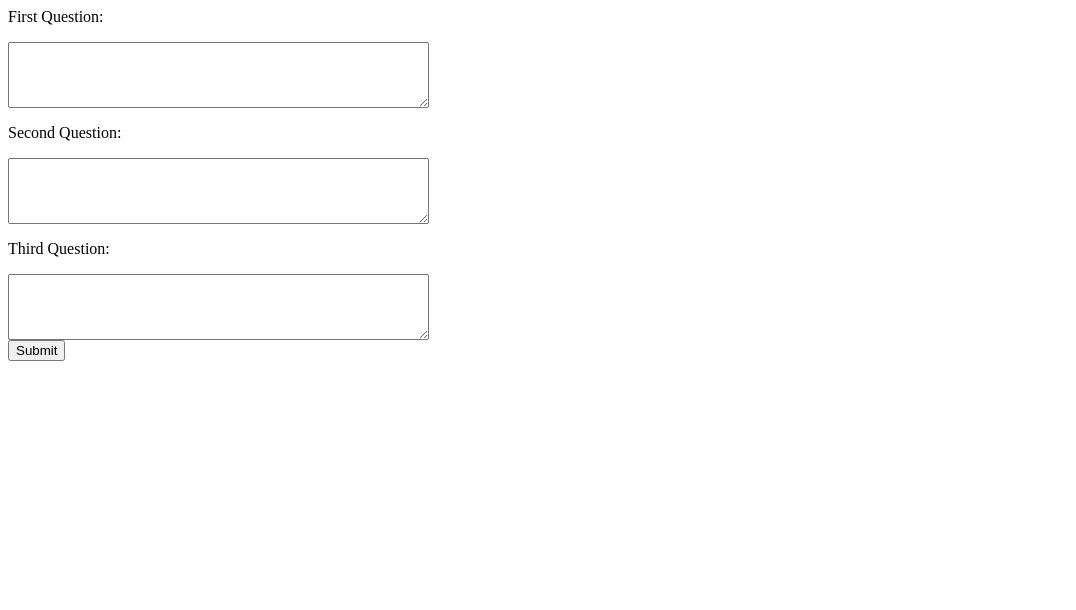
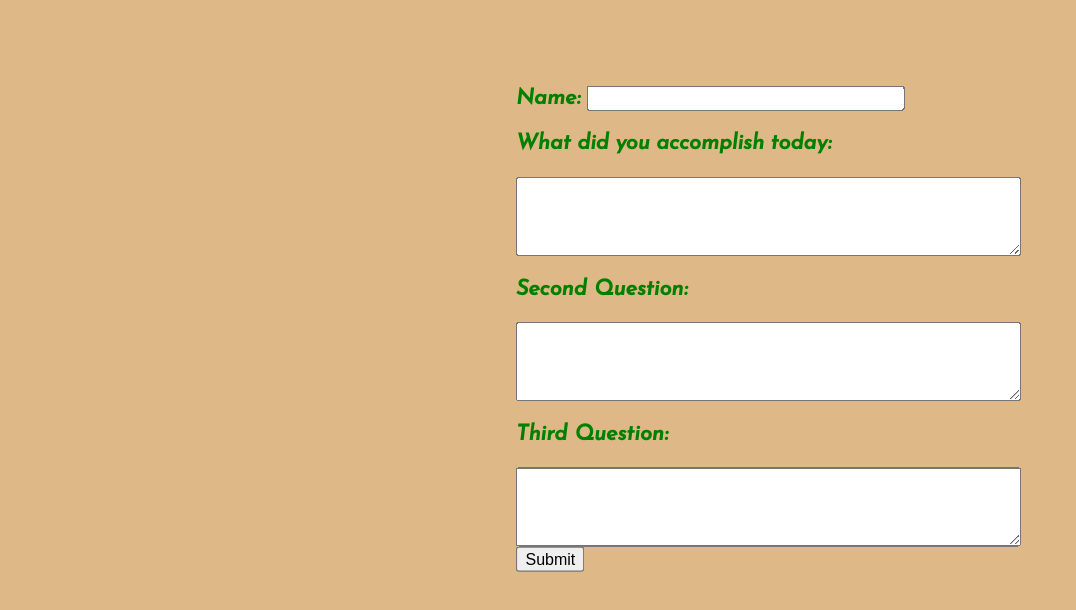
Before and after one commit to Motti789/survey, a plain HTML site: page index.html in a window 1280 px wide. Shown: the whole page, without its empty margins (0-1076 px from the left). Drawn offline with Linux system fonts and the light colour scheme.

Commit message:
started styling using css

```diff
--- a/index.html
+++ b/index.html
@@ -3,6 +3,7 @@
     <meta charset="UTF-8">
     <meta http-equiv="X-UA-Compatible" content="IE=edge">
     <meta name="viewport" content="width=device-width, initial-scale=1.0">
+    <link href="styles.css" rel="stylesheet">
     <title>Survey Questions</title>
     <script src="src/question.js"></script>
     <script src="index.js"></script>
--- a/src/question.js
+++ b/src/question.js
@@ -9,7 +9,10 @@ class Question{
 
    questionsDiv.innerHTML += `
     <form>
-     <p><label for="first-question">First Question:</label></p>
+    <label for="username">Name:</label>
+    <input type="text" id="username" name="username" size="30" required>
+
+     <p><label for="first-question">What did you accomplish today:</label></p>
      <textarea id="question" name="w3review" rows="4" cols="50" required></textarea>
      <br>
 
--- a/styles.css
+++ b/styles.css
@@ -0,0 +1,19 @@
+@import url("https://fonts.googleapis.com/css2?family=Josefin+Sans:ital,wght@1,500&family=Oswald:wght@600&display=swap");
+
+
+   body{
+    background-color: burlywood;
+
+    font-family: 'Josefin Sans', sans-serif;
+
+    font-size: large;
+    color: green;
+    font-weight: bold;
+  }
+
+  #questions-container{
+  position: fixed;
+  margin-top: 120px;
+  margin-left: 550px;
+  transform: scale(1.2);
+  }
```
